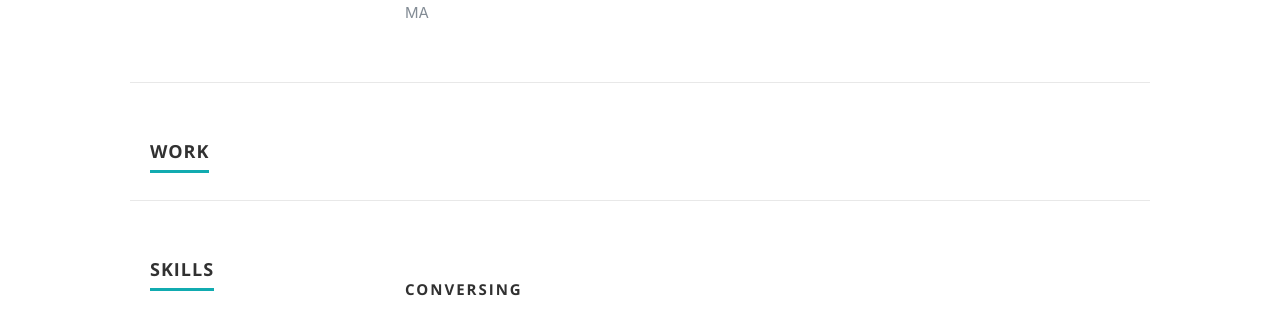
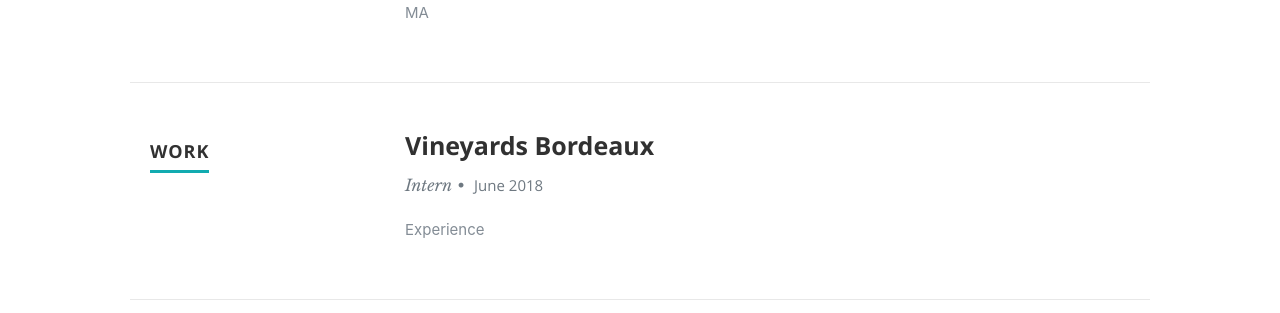
Before and after one commit to blanfried/BaerLanfriedResume, a React (Create React App) app: page / in a window 1280 px wide. Shown: the part 1720-2033 px from the top of the page. Built offline with nearby package versions, Linux system fonts and the light colour scheme.

Commit message:
added a work and now done

```diff
--- a/src/resumeData.js
+++ b/src/resumeData.js
@@ -41,22 +41,15 @@
       "Achievements":"MA"
     }
   ],
-  // "work":[
-  //   {
-  //     "CompanyName":"Some Company",
-  //     "specialization":"Some specialization",
-  //     "MonthOfLeaving":"Jan",
-  //     "YearOfLeaving":"2018",
-  //     "Achievements":"Some Achievements"
-  //   },
-  //   {
-  //     "CompanyName":"Some Company",
-  //     "specialization":"Some specialization",
-  //     "MonthOfLeaving":"Jan",
-  //     "YearOfLeaving":"2018",
-  //     "Achievements":"Some Achievements"
-  //   }
-  // ],
+  "work":[
+    {
+      "CompanyName":"Vineyards Bordeaux",
+      "specialization":"Intern",
+      "MonthOfLeaving":"June",
+      "YearOfLeaving":"2018",
+      "Achievements":"Experience"
+    },
+  ],
   "skills":[
     {
       "skillname":"Conversing"
```
